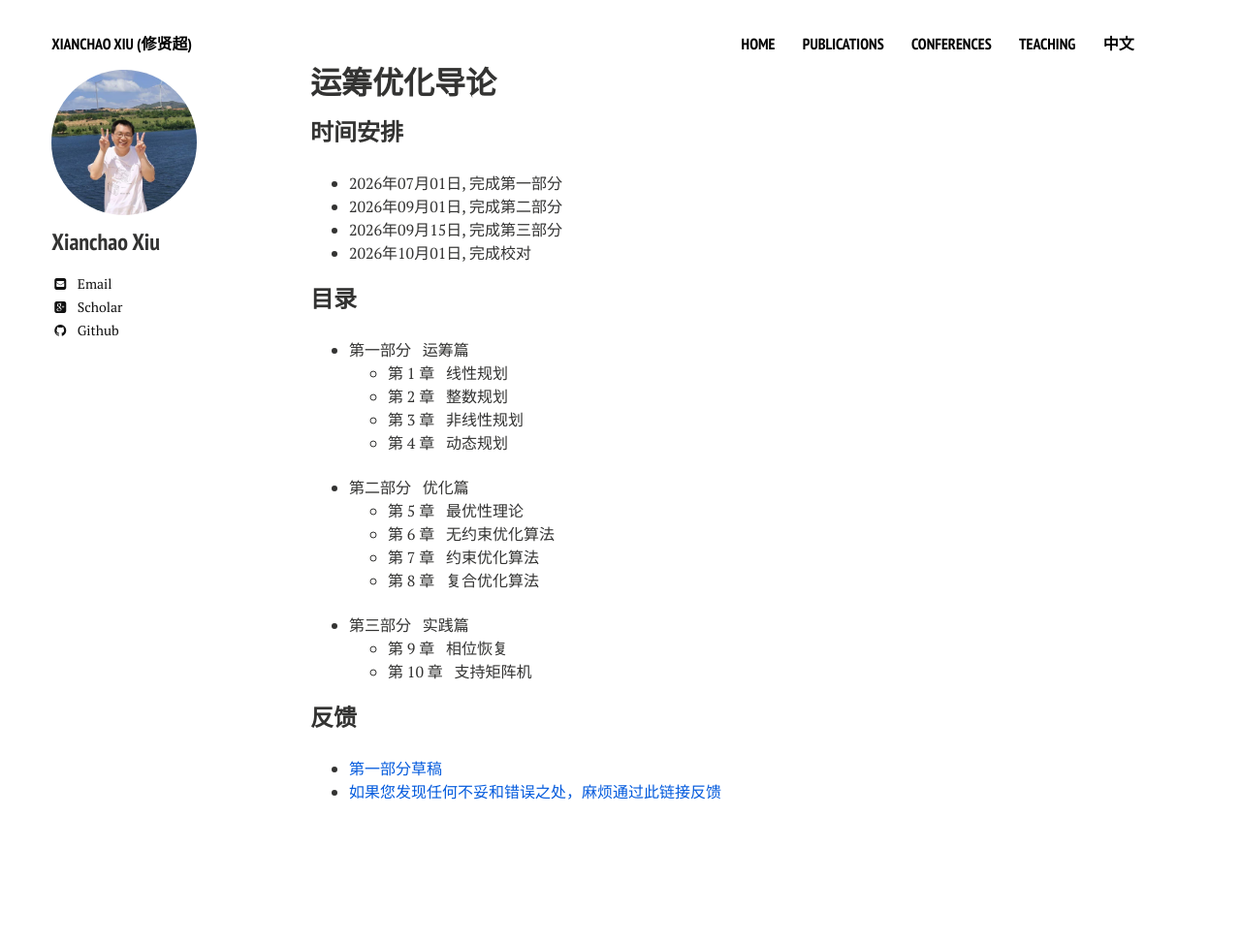
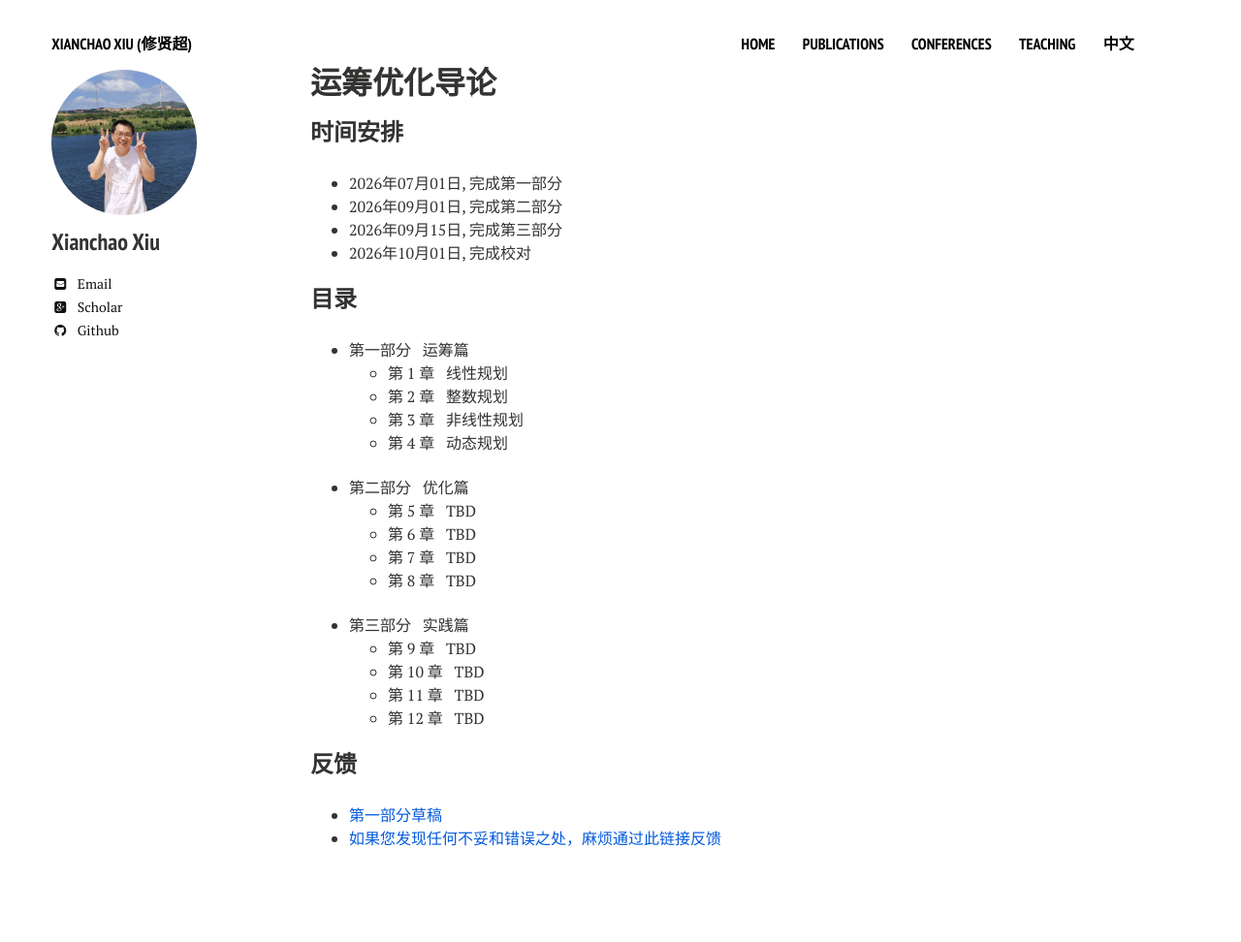
Before and after one commit to xianchaoxiu/xianchaoxiu.github.io, a Jekyll site: the page built from chinese/book/OR/index.md, in a window 1280 px wide. Shown: the whole page at 97% size. Built offline with Jekyll 4.4.1, drawn with Linux system fonts in a browser that asks for light colours; nearby versions of some CDN libraries; before the commit the page ends 924 px from its top, so only the background shows below that.

Commit message:
Update index.md

```diff
--- a/chinese/book/OR/index.md
+++ b/chinese/book/OR/index.md
@@ -22,15 +22,16 @@ share: false
   - 第 4 章 &nbsp;  动态规划  <br> <br>
 
 * 第二部分 &nbsp; 优化篇 <br>
-  - 第 5 章 &nbsp;  最优性理论 <br>
-  - 第 6 章 &nbsp;  无约束优化算法 <br>
-  - 第 7 章 &nbsp;  约束优化算法 <br>
-  - 第 8 章 &nbsp;  复合优化算法 <br><br>
+  - 第 5 章 &nbsp;  TBD <br>
+  - 第 6 章 &nbsp;  TBD <br>
+  - 第 7 章 &nbsp;  TBD <br>
+  - 第 8 章 &nbsp;  TBD <br><br>
 
 * 第三部分 &nbsp; 实践篇 <br>
-  - 第 9 章 &nbsp;  相位恢复 <br>
-  - 第 10 章 &nbsp;  支持矩阵机 <br>
-
+  - 第 9 章 &nbsp;  TBD <br>
+  - 第 10 章 &nbsp;  TBD <br>
+  - 第 11 章 &nbsp;  TBD <br>
+  - 第 12 章 &nbsp;  TBD <br>
 
 ### 反馈
 
```
